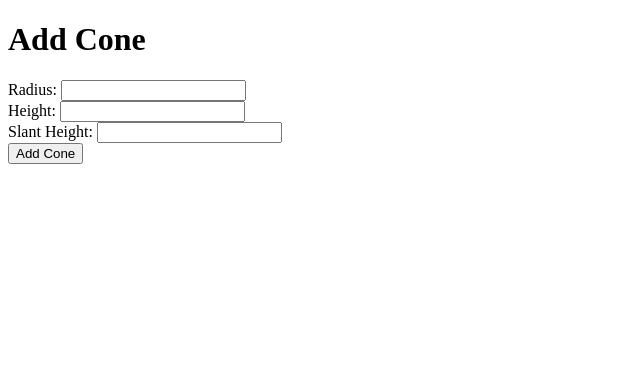
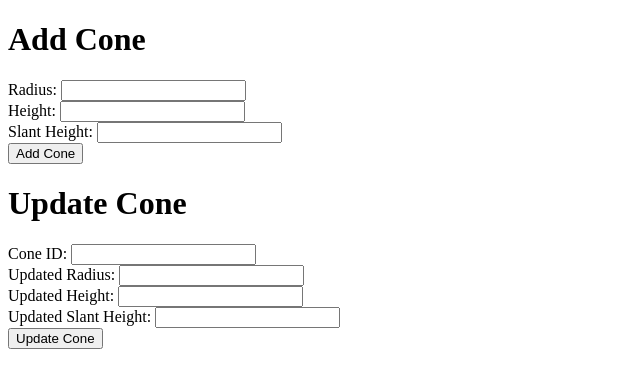
Before and after one commit to CPoooo/FinalExam2-CameronPool, a website: page index.html in a window 1280 px wide. Shown: the whole page, without its empty margins (0-640 px from the left). Drawn offline with Linux system fonts and the light colour scheme.

Commit message:
update now implemented

```diff
--- a/index.html
+++ b/index.html
@@ -3,7 +3,7 @@
 <head>
     <meta charset="UTF-8">
     <meta name="viewport" content="width=device-width, initial-scale=1.0">
-    <title>Add Cone</title>
+    <title>Add and Update Cone</title>
 </head>
 <body>
     <h1>Add Cone</h1>
@@ -18,6 +18,23 @@
         <input type="number" id="slantHeight" name="slantHeight" required>
         <br>
         <button type="button" onclick="addCone()">Add Cone</button>
+    </form>
+
+    <h1>Update Cone</h1>
+    <form id="updateConeForm">
+        <label for="coneID">Cone ID:</label>
+        <input type="text" id="coneID" name="coneID" required>
+        <br>
+        <label for="updatedRadius">Updated Radius:</label>
+        <input type="number" id="updatedRadius" name="radius" required>
+        <br>
+        <label for="updatedHeight">Updated Height:</label>
+        <input type="number" id="updatedHeight" name="height" required>
+        <br>
+        <label for="updatedSlantHeight">Updated Slant Height:</label>
+        <input type="number" id="updatedSlantHeight" name="slantHeight" required>
+        <br>
+        <button type="button" onclick="updateCone()">Update Cone</button>
     </form>
 
     <script>
@@ -52,6 +69,38 @@
                 alert('Failed to add cone');
             }
         }
+
+        async function updateCone() {
+            const coneID = document.getElementById('coneID').value;
+            const updatedRadius = document.getElementById('updatedRadius').value;
+            const updatedHeight = document.getElementById('updatedHeight').value;
+            const updatedSlantHeight = document.getElementById('updatedSlantHeight').value;
+
+            const updatedConeData = {
+                radius: parseFloat(updatedRadius),
+                height: parseFloat(updatedHeight),
+                slantHeight: parseFloat(updatedSlantHeight)
+            };
+
+            try {
+                const response = await fetch(`/updateCone/${coneID}`, {
+                    method: 'PUT',
+                    headers: {
+                        'Content-Type': 'application/json'
+                    },
+                    body: JSON.stringify(updatedConeData)
+                });
+
+                if (response.ok) {
+                    alert('Cone updated successfully');
+                } else {
+                    alert('Failed to update cone');
+                }
+            } catch (error) {
+                console.error('Error updating cone:', error);
+                alert('Failed to update cone');
+            }
+        }
     </script>
 </body>
 </html>
```
Also changed, not shown: server.js (+57 -29 lines).
